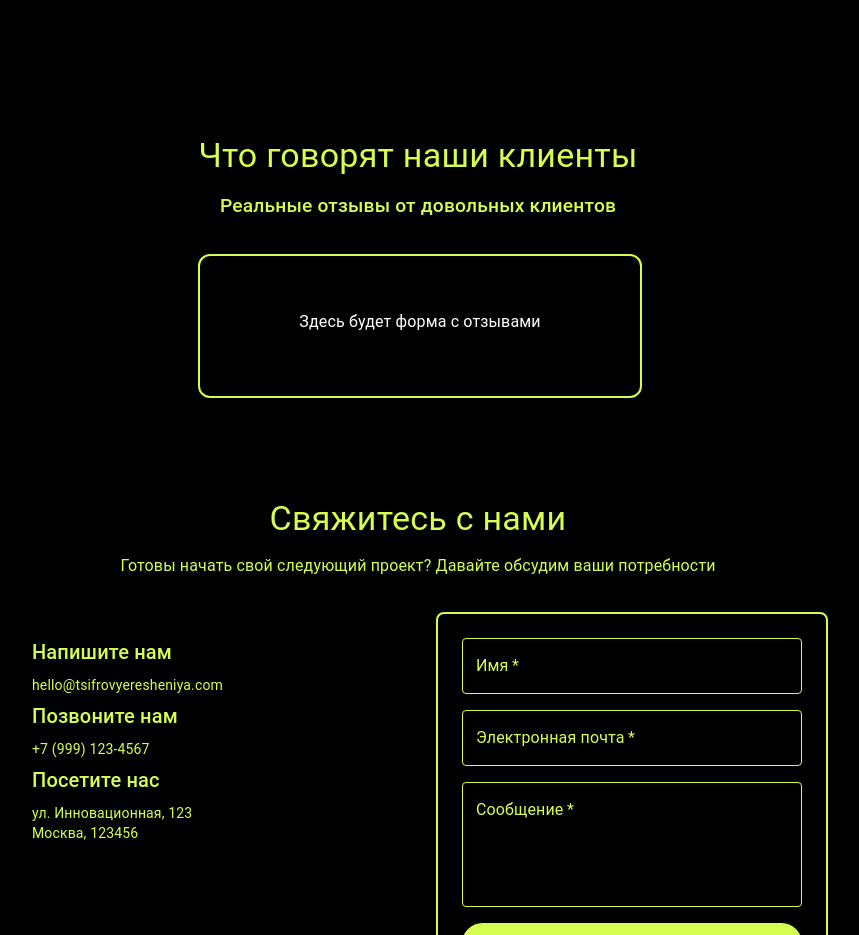
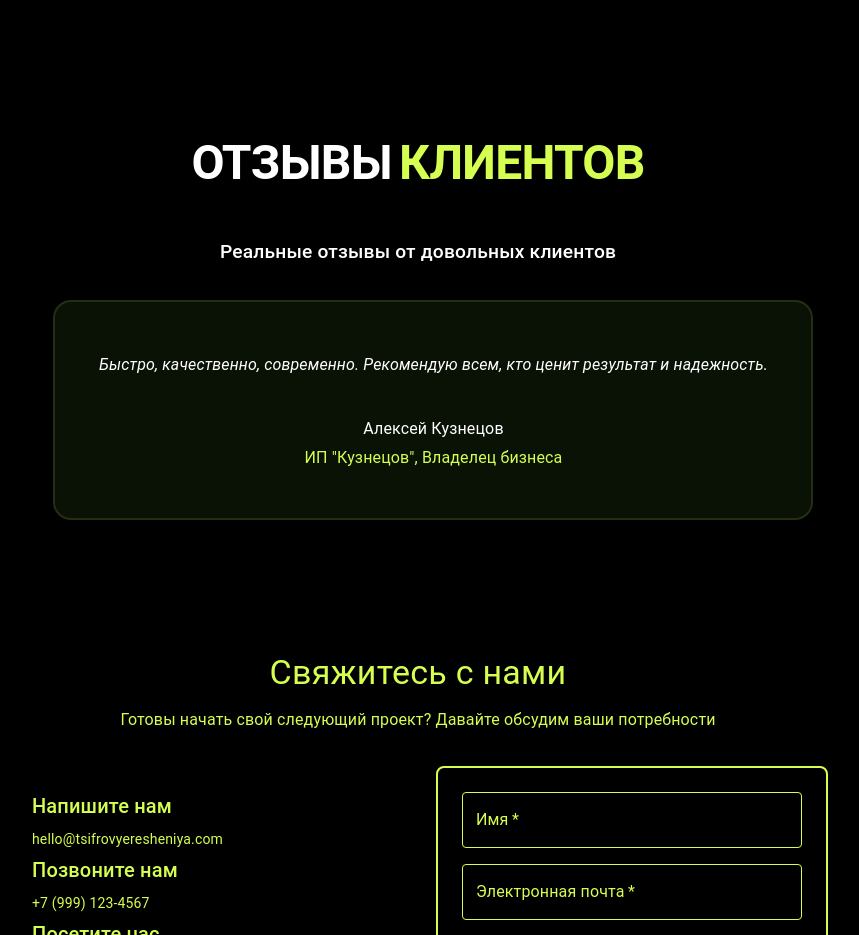
Before and after one commit to FlamingoKi/JGETit-site, a React (Vite) app: page / in a window 1280 px wide. Shown: the part 3140-4075 px from the top of the page, without its empty margins (222-1081 px from the left). Built offline with nearby package versions, Linux system fonts and the light colour scheme.

Commit message:
отзывы

```diff
--- a/src/components/sections/Reviews.css
+++ b/src/components/sections/Reviews.css
@@ -1,13 +1,33 @@
 #reviews h2 {
   text-align: center;
   color: #D6FE51;
+}
+.about-title {
+  font-size: 3rem !important;
+  font-weight: 750 !important;
+  font-stretch: ultra-expanded;
+  text-align: center;
+  margin-bottom: 0;
+  letter-spacing: -0.02em;
+  line-height: 1.05;
+  display: block;
+  text-transform: uppercase;
+  color: inherit !important;
+}
+.about-title-white {
+  color: #fff !important;
+}
+.about-title-green {
+  color: #D6FE51 !important;
+  margin-left: 0.15em;
 }
 #reviews .reviews-subtitle {
   text-align: center;
   font-size: 1.2rem;
   font-weight: 500;
+  margin-top: 44px;
   margin-bottom: 32px;
-  color: #D6FE51;
+  color: #fff;
 }
 #reviews .reviews-box {
   width: 100%;
@@ -24,3 +44,82 @@
   box-shadow: 0 2px 8px #0001;
   border: 2px solid #D6FE51;
 }
+.reviews-form-box {
+  width: 100%;
+  max-width: 700px;
+  margin: 0 auto;
+  background: #0a1206;
+  border-radius: 18px;
+  min-height: 160px;
+  padding: 32px 28px 24px 28px;
+  border: 2px solid #232e13;
+  display: flex;
+  flex-direction: column;
+  align-items: center;
+  justify-content: center; /* добавлено для вертикального центрирования */
+  box-shadow: 0 2px 16px #0002;
+  margin-bottom: 32px;
+  transition: opacity 0.5s cubic-bezier(.4,1.6,.4,1), transform 0.5s cubic-bezier(.4,1.6,.4,1);
+  opacity: 1;
+  /* начальное положение по центру */
+  transform: translateX(0);
+}
+.reviews-fade-in {
+  opacity: 1;
+  transform: translateX(-60px);
+  pointer-events: auto;
+  animation: reviews-slide-in 0.5s cubic-bezier(.4,1.6,.4,1) forwards;
+}
+.reviews-fade-out {
+  opacity: 0;
+  pointer-events: none;
+  animation: reviews-slide-out 0.5s cubic-bezier(.4,1.6,.4,1) forwards;
+}
+
+@keyframes reviews-slide-in {
+  from {
+    opacity: 0;
+    transform: translateX(-60px);
+  }
+  to {
+    opacity: 1;
+    transform: translateX(0);
+  }
+}
+
+@keyframes reviews-slide-out {
+  from {
+    opacity: 1;
+    transform: translateX(0);
+  }
+  to {
+    opacity: 0;
+    transform: translateX(60px);
+  }
+}
+.reviews-text {
+  color: #fff;
+  font-size: 1.25rem;
+  font-weight: 300;
+  line-height: 1.7;
+  margin-bottom: 40px !important; /* увеличено расстояние до имени */
+  letter-spacing: 0.01em;
+  text-align: center;
+  font-style: italic;
+}
+.reviews-author {
+  color: #fff;
+  font-size: 1.12rem;
+  font-weight: 500;
+  margin-bottom: 6px;
+  text-align: center; /* центрируем */
+}
+.reviews-meta {
+  color: #D6FE51; /* изменено */
+  font-size: 0.98rem;
+  font-weight: 400;
+  opacity: 1;
+  letter-spacing: 0.01em;
+  margin-bottom: 0;
+  text-align: center; /* центрируем */
+}
--- a/src/components/sections/Reviews.jsx
+++ b/src/components/sections/Reviews.jsx
@@ -1,25 +1,125 @@
-import React from "react";
-import Card from "@mui/material/Card";
-import CardContent from "@mui/material/CardContent";
+import React, { useState, useEffect } from "react";
 import Typography from "@mui/material/Typography";
 import "./Reviews.css";
+import "../sections/About.css"; // для about-title классов
+
+const reviews = [
+  {
+    text: "Очень доволен работой команды! Проект был реализован быстро и качественно, все пожелания учтены. Буду обращаться еще!",
+    author: "Иван Иванов",
+    meta: 'ООО "Пример", Директор по развитию',
+  },
+  {
+    text: "Профессиональный подход и отличная коммуникация. Результат превзошел ожидания. Спасибо за сотрудничество!",
+    author: "Мария Смирнова",
+    meta: 'ЗАО "Технологии", Руководитель проектов',
+  },
+  {
+    text: "Быстро, качественно, современно. Рекомендую всем, кто ценит результат и надежность.",
+    author: "Алексей Кузнецов",
+    meta: 'ИП "Кузнецов", Владелец бизнеса',
+  },
+  {
+    text: "Команда проявила гибкость и внимание к деталям. Все задачи были выполнены в срок и на высоком уровне.",
+    author: "Светлана Орлова",
+    meta: 'ООО "Реклама+", Маркетолог',
+  },
+  {
+    text: "Сервис на высоте! Получили не просто сайт, а полноценный инструмент для развития бизнеса.",
+    author: "Дмитрий Петров",
+    meta: 'ООО "СтройИнвест", Генеральный директор',
+  },
+  {
+    text: "Спасибо за индивидуальный подход и креативные решения. Будем рекомендовать коллегам и друзьям.",
+    author: "Елена Громова",
+    meta: 'Фрилансер, UX/UI дизайнер',
+  },
+  {
+    text: "Очень понравилось, что команда всегда на связи и готова помочь даже после завершения проекта.",
+    author: "Виктор Сидоров",
+    meta: 'ООО "Логистика", Руководитель отдела IT',
+  },
+  {
+    text: "Работа выполнена на отлично! Все пожелания были учтены, результат превзошел ожидания.",
+    author: "Анна Кузьмина",
+    meta: 'ИП "Кузьмина", Владелец интернет-магазина',
+  },
+];
 
 export default function Reviews() {
+  const [index, setIndex] = useState(0);
+  const [fade, setFade] = useState(true);
+
+  useEffect(() => {
+    let intervalId;
+    let timeoutId;
+
+    function startCycle() {
+      timeoutId = setTimeout(() => {
+        setFade(false);
+        setTimeout(() => {
+          setIndex((prev) => (prev + 1) % reviews.length);
+          setFade(true);
+        }, 500);
+      }, 4500);
+    }
+
+    setFade(true);
+    startCycle();
+
+    intervalId = setInterval(() => {
+      setFade(false);
+      setTimeout(() => {
+        setIndex((prev) => (prev + 1) % reviews.length);
+        setFade(true);
+      }, 500);
+    }, 5000);
+
+    return () => {
+      clearInterval(intervalId);
+      clearTimeout(timeoutId);
+    };
+  }, []);
+
+  useEffect(() => {
+    if (!fade) {
+      const t = setTimeout(() => setFade(true), 500);
+      return () => clearTimeout(t);
+    }
+  }, [index, fade]);
+
+  const review = reviews[index];
+
   return (
     <section id="reviews">
-      <Typography variant="h4" align="center" gutterBottom>
-        Что говорят наши клиенты
+      <Typography
+        variant="h1"
+        align="center"
+        gutterBottom
+        className="about-title"
+      >
+        <span className="about-title-white">Отзывы</span>
+        <span className="about-title-green">клиентов</span>
       </Typography>
-      <Typography variant="subtitle1" align="center" className="reviews-subtitle" gutterBottom>
+      <Typography
+        variant="subtitle1"
+        align="center"
+        className="reviews-subtitle"
+        gutterBottom
+      >
         Реальные отзывы от довольных клиентов
       </Typography>
-      <Card className="reviews-box" variant="outlined">
-        <CardContent>
-          <Typography variant="body1" align="center">
-            Здесь будет форма с отзывами
-          </Typography>
-        </CardContent>
-      </Card>
+      <div className={`reviews-form-box${fade ? " reviews-fade-in" : " reviews-fade-out"}`}>
+        <Typography className="reviews-text" gutterBottom>
+          {review.text}
+        </Typography>
+        <Typography className="reviews-author" gutterBottom>
+          {review.author}
+        </Typography>
+        <Typography className="reviews-meta" gutterBottom>
+          {review.meta}
+        </Typography>
+      </div>
     </section>
   );
 }
```
